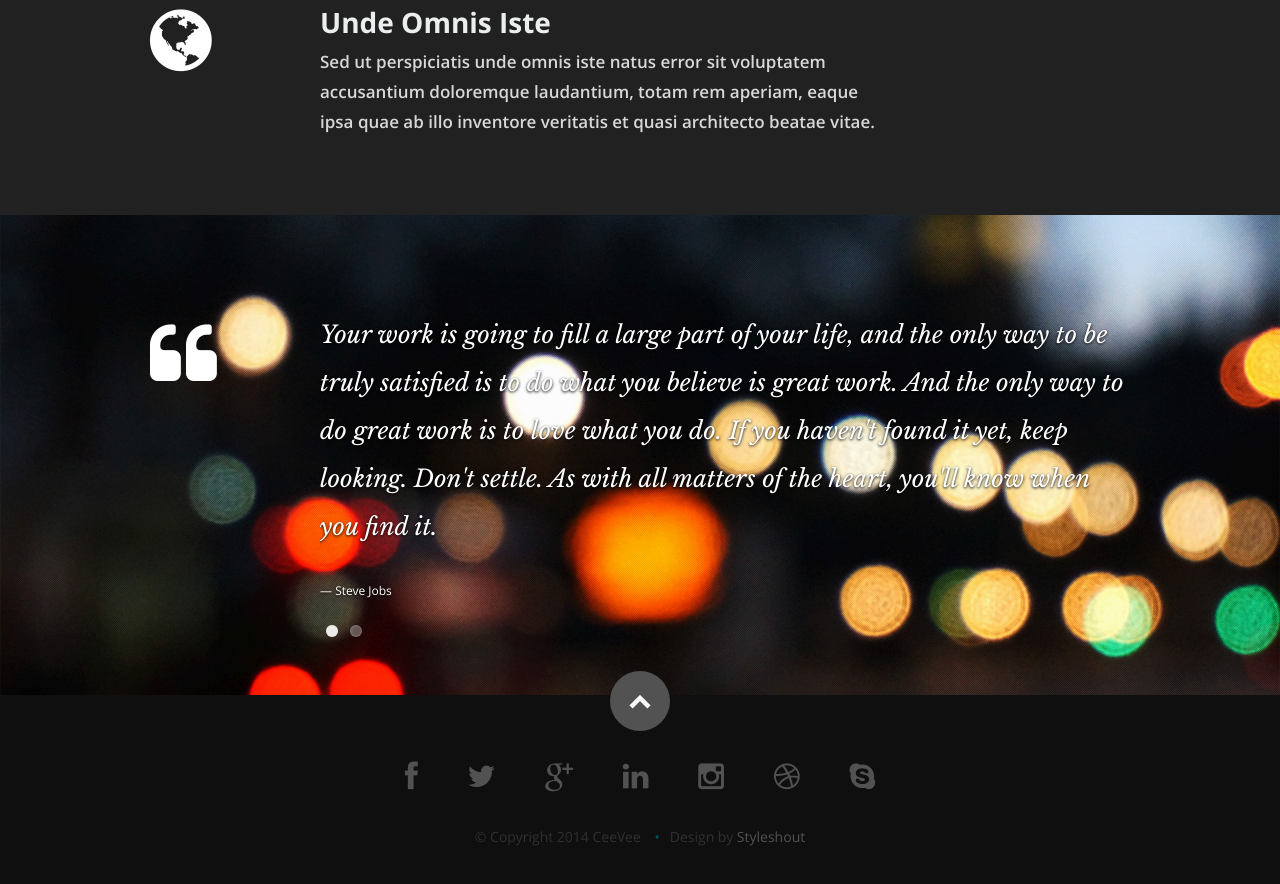
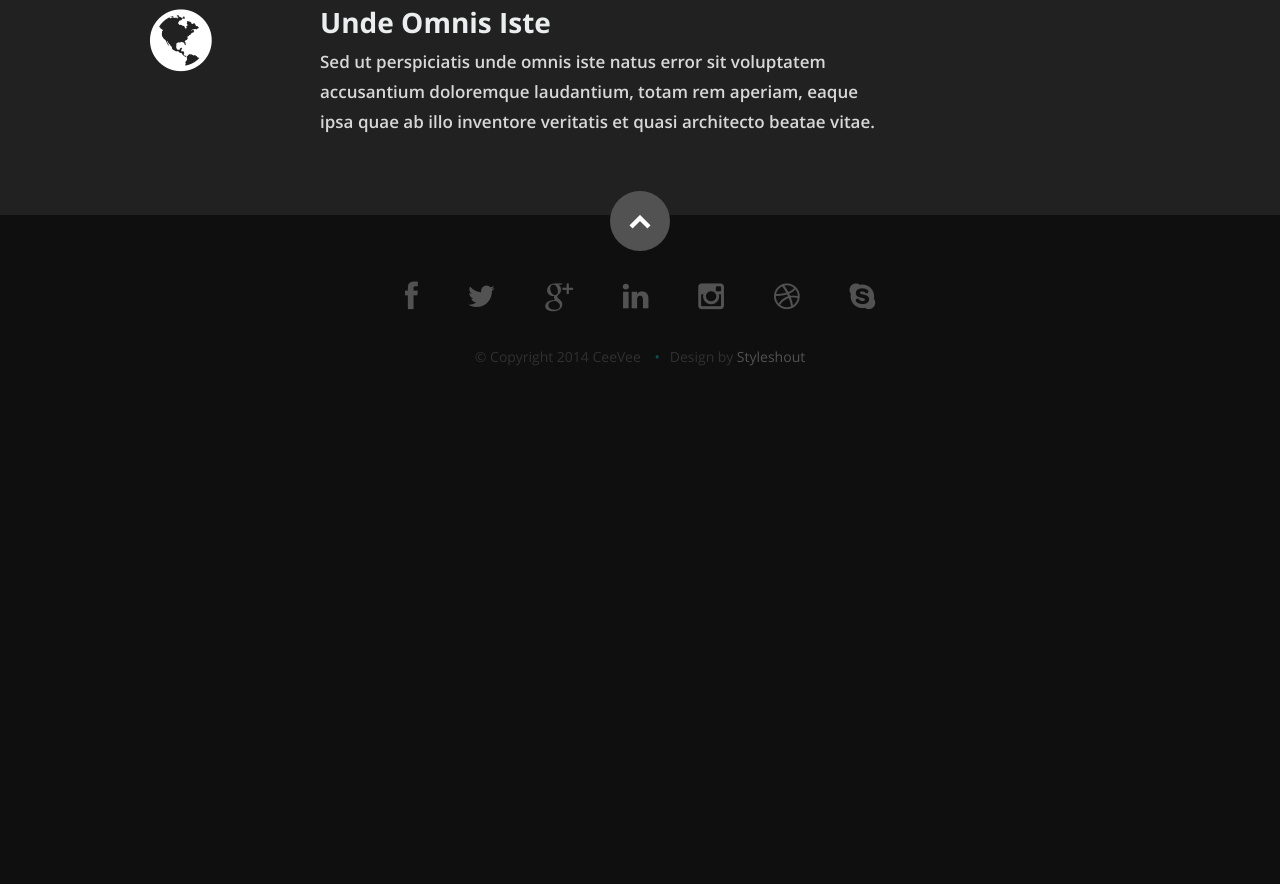
Before and after one commit to a10doan/a10doan.github.io, a website: page Resume/index.html in a window 1280 px wide. Shown: the part 4161-5045 px from the top of the page. After the commit the page ends 4581 px from the top, so only its background shows below. Drawn offline with nearby package versions, Linux system fonts and the light colour scheme.

Commit message:
update resume

```diff
--- a/Resume/index.html
+++ b/Resume/index.html
@@ -615,59 +615,6 @@
    </section> <!-- Call-To-Action Section End-->
 
 
-   <!-- Testimonials Section
-   ================================================== -->
-   <section id="testimonials">
-
-      <div class="text-container">
-
-         <div class="row">
-
-            <div class="two columns header-col">
-
-               <h1><span>Client Testimonials</span></h1>
-
-            </div>
-
-            <div class="ten columns flex-container">
-
-               <div class="flexslider">
-
-                  <ul class="slides">
-
-                     <li>
-                        <blockquote>
-                           <p>Your work is going to fill a large part of your life, and the only way to be truly satisfied is
-                           to do what you believe is great work. And the only way to do great work is to love what you do.
-                           If you haven't found it yet, keep looking. Don't settle. As with all matters of the heart, you'll know when you find it.
-                           </p>
-                           <cite>Steve Jobs</cite>
-                        </blockquote>
-                     </li> <!-- slide ends -->
-
-                     <li>
-                        <blockquote>
-                           <p>This is Photoshop's version  of Lorem Ipsum. Proin gravida nibh vel velit auctor aliquet.
-                           Aenean sollicitudin, lorem quis bibendum auctor, nisi elit consequat ipsum, nec sagittis sem
-                           nibh id elit. Duis sed odio sit amet nibh vulputate cursus a sit amet mauris.
-                           </p>
-                           <cite>Mr. Adobe</cite>
-                        </blockquote>
-                     </li> <!-- slide ends -->
-
-                  </ul>
-
-               </div> <!-- div.flexslider ends -->
-
-            </div> <!-- div.flex-container ends -->
-
-         </div> <!-- row ends -->
-
-       </div>  <!-- text-container ends -->
-
-   </section> <!-- Testimonials Section End-->
-
-
    <!-- footer
    ================================================== -->
    <footer>
```
